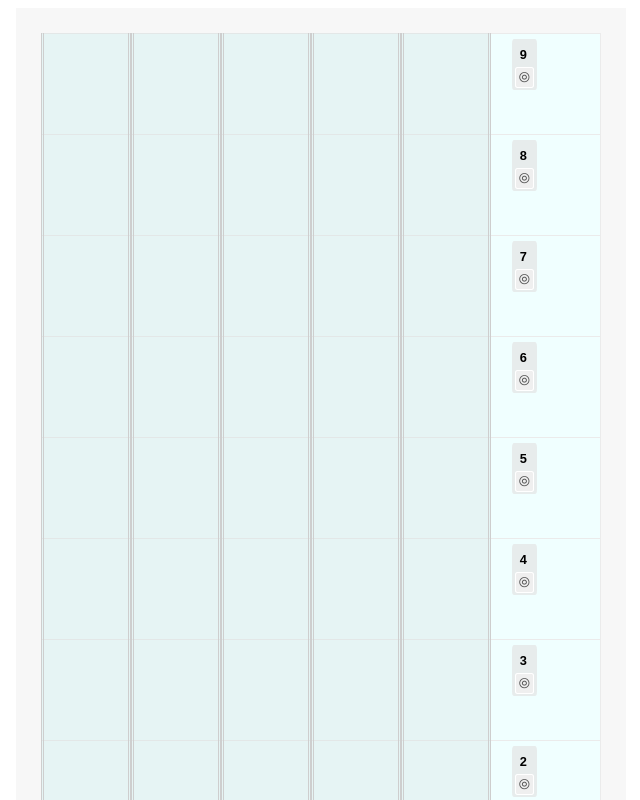
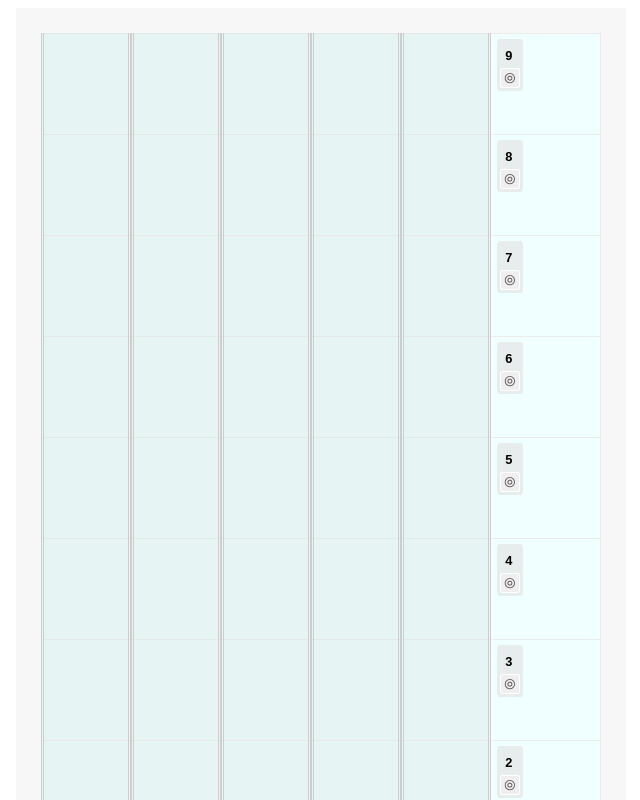
Before and after one commit to dpetrouk/lift-emulator, a Vue app: page / in a window 1280 px wide. Shown: the top 800 px of the page, without its empty margins (319-959 px from the left). Built offline with nearby package versions, Linux system fonts and the light colour scheme.

Commit message:
fix: align grid

```diff
--- a/src/Components/Floor.vue
+++ b/src/Components/Floor.vue
@@ -26,8 +26,7 @@ const buttonChar = computed(() => (props.floorState.isLiftCalled.value ? '⦿' :
   height: 100px;
 
   display: grid;
-  grid-template-rows: 1fr;
-  grid-template-columns: repeat(v-bind(liftShaftsCount + 1), 1fr);
+  grid-template: 1fr / repeat(v-bind(liftShaftsCount), 90px) 110px;
 
   border-style: solid;
   border-color: #ebebeb;
```
